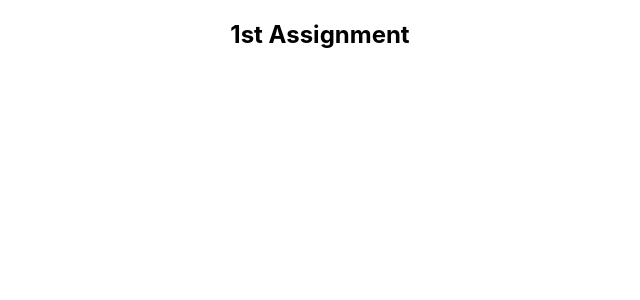
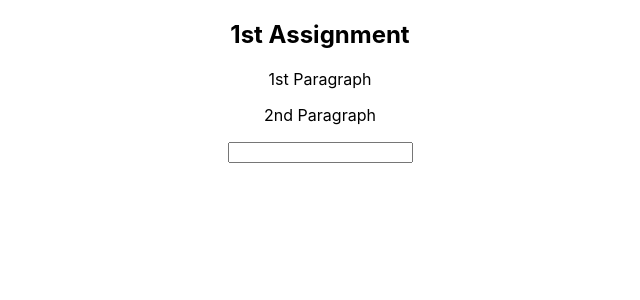
Before and after one commit to janko101/react-assignment-udemy, a React (Create React App) app: page / in a window 1280 px wide. Shown: the top 300 px of the page, without its empty margins (320-960 px from the left). Built offline with nearby package versions, Linux system fonts and the light colour scheme.

Commit message:
Adds two new components UserInput and UserOutput

```diff
--- a/src/App.jsx
+++ b/src/App.jsx
@@ -1,11 +1,15 @@
 import React, { Component } from "react";
 import "./App.css";
+import UserInput from './Components/UserInput'
+import UserOutput from './Components/UserOutput'
 
 class App extends Component {
   render() {
     return (
       <div className="App">
         <h2>1st Assignment</h2>
+        <UserOutput />
+        <UserInput />
       </div>
     );
   }
--- /dev/null
+++ b/src/Components/UserInput.jsx
@@ -0,0 +1,11 @@
+import React from "react";
+
+const UserInput = () => {
+  return (
+    <div>
+      <input type="text" />
+    </div>
+  );
+};
+
+export default UserInput;
--- /dev/null
+++ b/src/Components/UserOutput.jsx
@@ -0,0 +1,12 @@
+import React from "react";
+
+const UserOutput = () => {
+  return (
+    <div>
+      <p>1st Paragraph</p>
+      <p>2nd Paragraph</p>
+    </div>
+  );
+};
+
+export default UserOutput;
```
